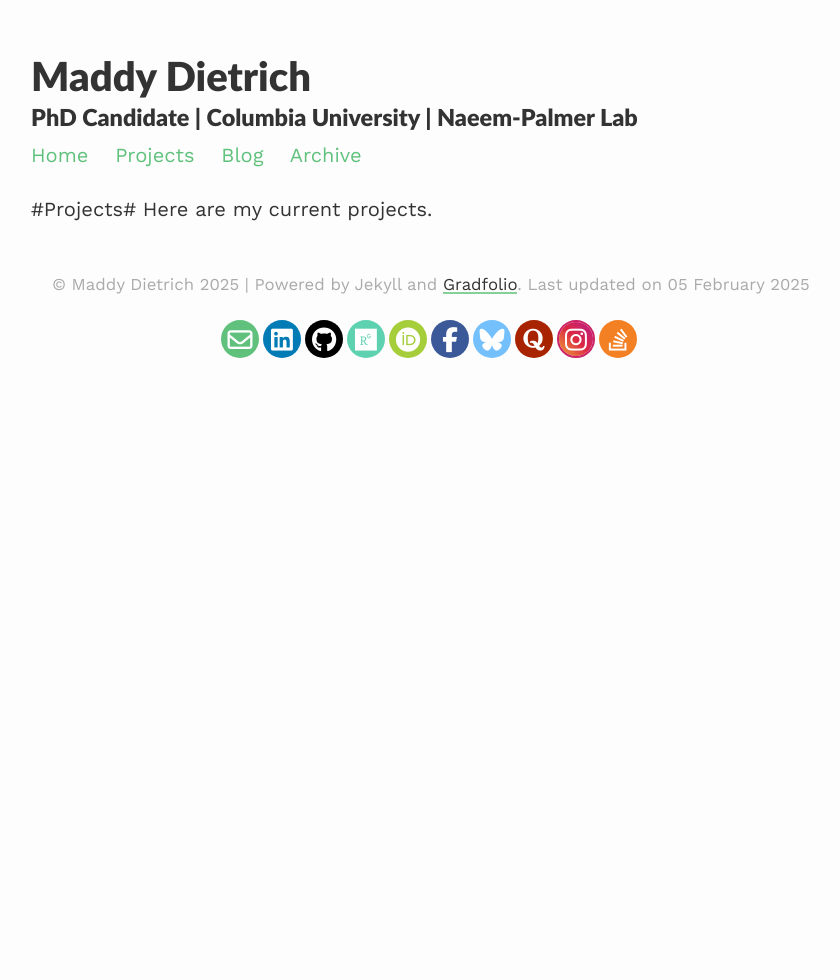
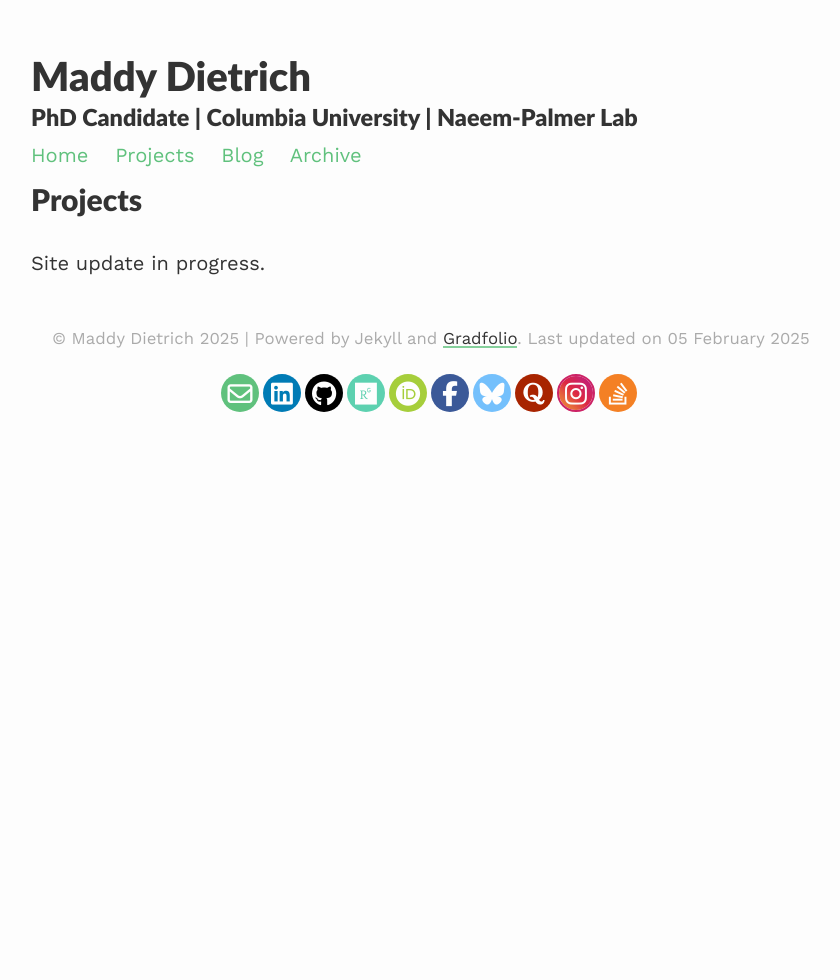
Before and after one commit to maddyd42/maddyd42.github.io, a Jekyll site: the page built from _pages/projects.md, in a window 1280 px wide. Shown: the whole page, without its empty margins (209-1049 px from the left). Built offline with Jekyll 4.4.1, drawn with Linux system fonts in a browser that asks for light colours.

Commit message:
Update projects.md

```diff
--- a/_pages/projects.md
+++ b/_pages/projects.md
@@ -1,9 +1,9 @@
 ---
-title:
+title: Research
 layout: default
 permalink: /projects/
 published: true
 ---
 
-#Projects#
-Here are my current projects.
+<h2>Projects </h2>
+<p>Site update in progress.</p>
```
